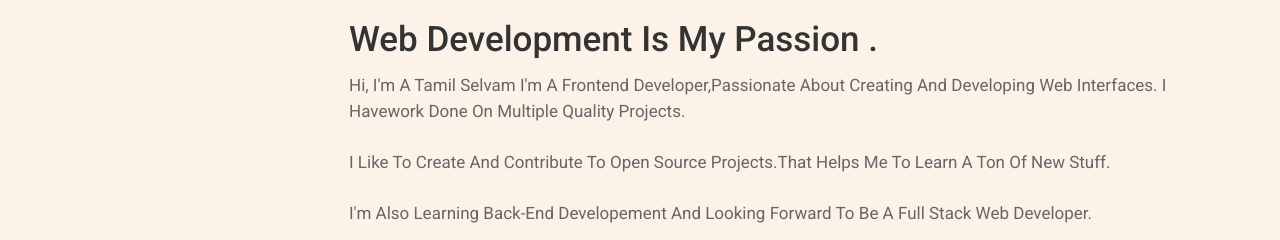
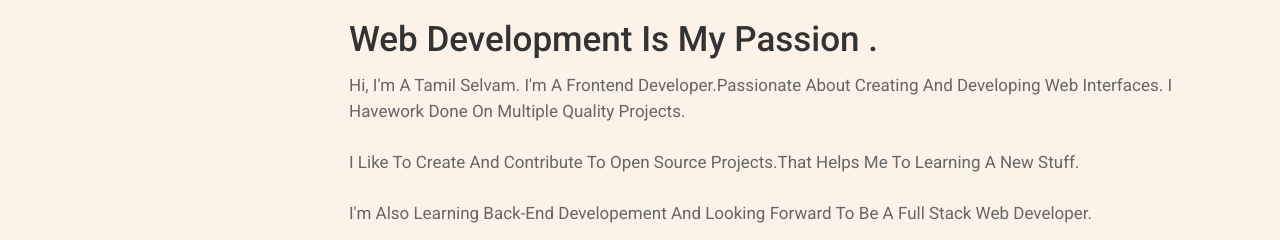
Before and after one commit to Tamilmca2021/My-original-portfolio, a plain HTML site: page index.html in a window 1280 px wide. Shown: the part 941-1181 px from the top of the page. Drawn offline with nearby package versions, Linux system fonts and the light colour scheme.

Commit message:
Update index.html

```diff
--- a/index.html
+++ b/index.html
@@ -92,7 +92,7 @@
 
      <div class="content">
           <h3> Web  Development Is My Passion .  </h3>
-         <p>Hi, I'm a Tamil Selvam I'm a frontend developer,passionate about creating and developing web interfaces. I havework done on multiple quality projects.<br><br>I like to create and contribute to open source projects.That helps me to learn a ton of new stuff.<br><br> i'm also learning Back-End Developement and looking forward to be a Full Stack Web Developer.</p>
+         <p>Hi, I'm a Tamil Selvam. I'm a frontend developer.passionate about creating and developing web interfaces. I havework done on multiple quality projects.<br><br>I like to create and contribute to open source projects.That helps me to learning a new stuff.<br><br> i'm also learning Back-End Developement and looking forward to be a Full Stack Web Developer.</p>
          <div class="box-container">
        <div>
             <a href="#" class="btn">download CV</a>
```
